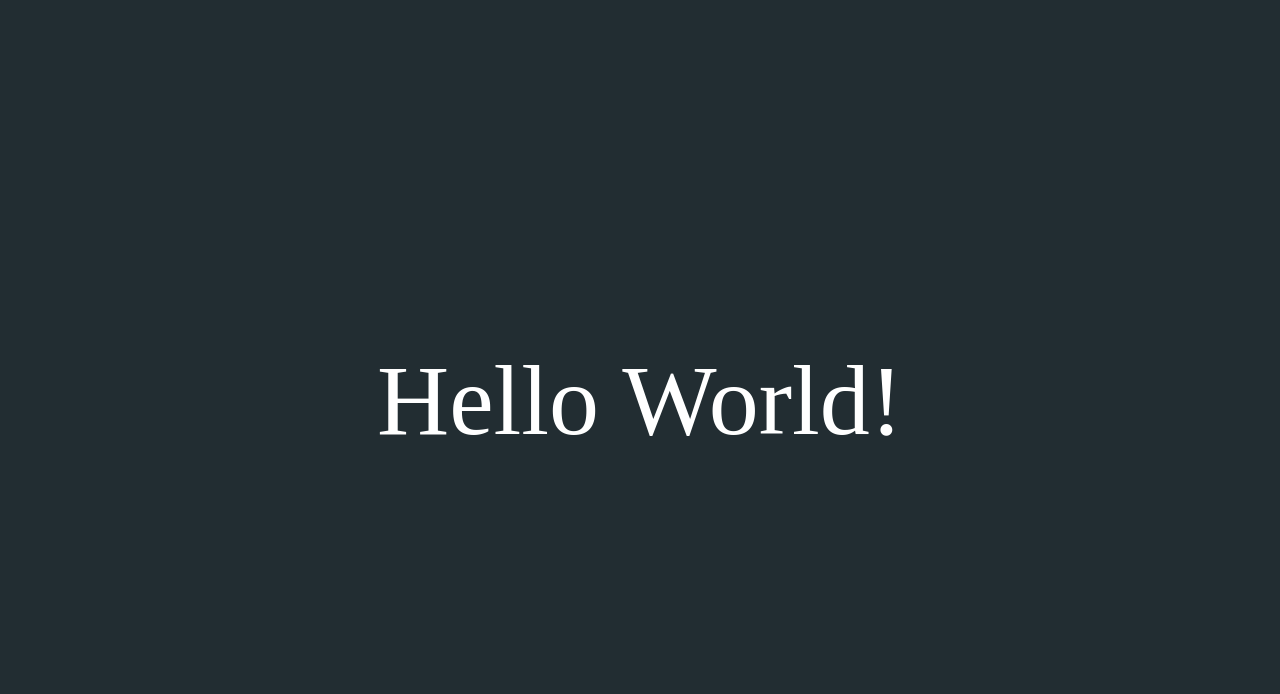
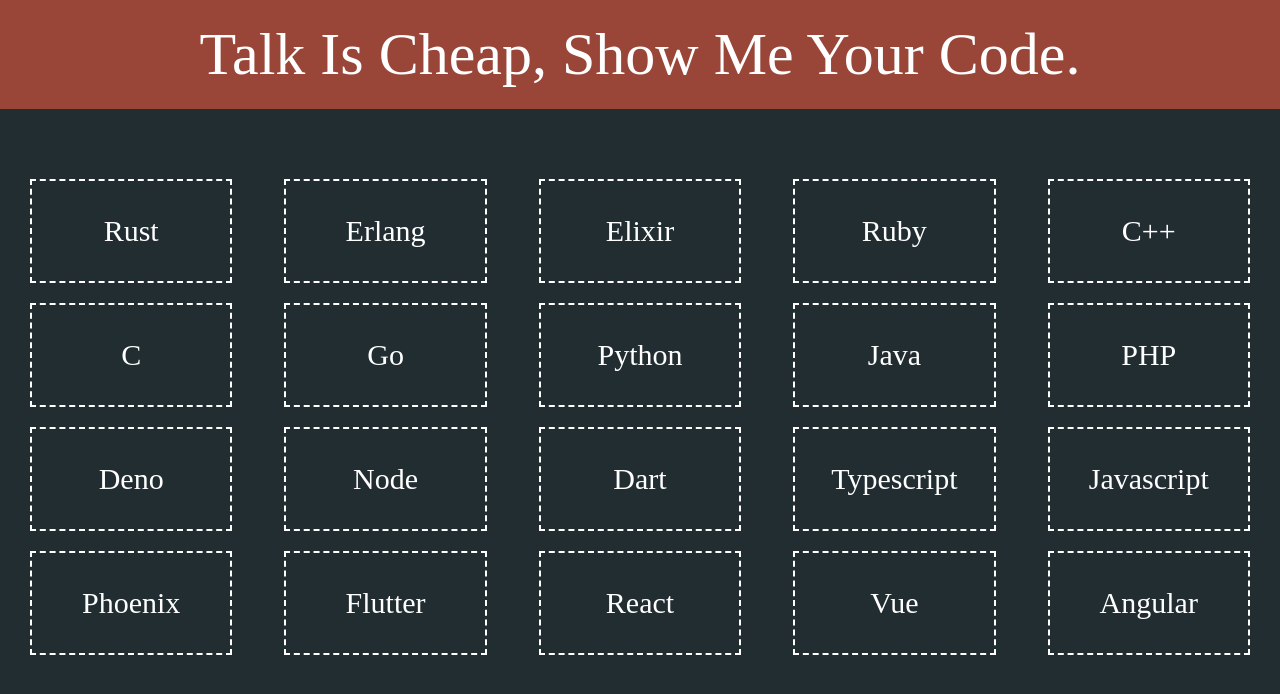
Before and after one commit to jaysonwu991/react-typescript-template, a React app: page / in a window 1280 px wide. Shown: the top 694 px of the page. Built offline with nearby package versions, Linux system fonts and the light colour scheme.

Commit message:
update first page

```diff
--- a/src/App.scss
+++ b/src/App.scss
@@ -5,11 +5,55 @@
 }
 
 #container {
-  display: flex;
-  justify-content: center;
-  align-items: center;
   height: 100vh;
   background-color: #222d32;
-  color: #fff;
-  font-size: 100px;
+
+  .information {
+    display: flex;
+    flex-direction: column;
+    justify-content: center;
+    align-items: center;
+    background-color: #994639;
+    color: #fff;
+
+    // .avatar {
+    //   flex: 1;
+    //   width: 80px;
+    //   height: 80px;
+    //   background-color: #ccc;
+    //   border-radius: 50%;
+    // }
+
+    .quote {
+      flex: 1;
+      margin: 20px;
+      font-size: 60px;
+    }
+  }
+
+  .languages {
+    display: flex;
+    flex-direction: row;
+    flex-wrap: wrap;
+    justify-content: space-between;
+    align-items: center;
+    margin: 60px 20px 20px;
+    font-size: 30px;
+    color: #fff;
+
+    .language-item {
+      flex: 0 0 16%;
+      margin: 10px;
+      height: 100px;
+      line-height: 100px;
+      text-align: center;
+      border: 2px dashed #fff;
+      border-radius: 4rpx;
+
+      &:hover {
+        background-color: #F75C2F;
+        font-size: 32px;
+      }
+    }
+  }
 }
--- a/src/App.tsx
+++ b/src/App.tsx
@@ -1,10 +1,38 @@
 import React from 'react'
-import Hello from './components/Hello'
 
 import './App.scss'
 
 const App = () => {
-  return <Hello />
+  return (
+    <div>
+      <div className='information'>
+        {/* <div className='avatar'></div> */}
+        <div className='quote'>Talk Is Cheap, Show Me Your Code.</div>
+      </div>
+      <div className='languages'>
+        <div className='language-item'>Rust</div>
+        <div className='language-item'>Erlang</div>
+        <div className='language-item'>Elixir</div>
+        <div className='language-item'>Ruby</div>
+        <div className='language-item'>C++</div>
+        <div className='language-item'>C</div>
+        <div className='language-item'>Go</div>
+        <div className='language-item'>Python</div>
+        <div className='language-item'>Java</div>
+        <div className='language-item'>PHP</div>
+        <div className='language-item'>Deno</div>
+        <div className='language-item'>Node</div>
+        <div className='language-item'>Dart</div>
+        <div className='language-item'>Typescript</div>
+        <div className='language-item'>Javascript</div>
+        <div className='language-item'>Phoenix</div>
+        <div className='language-item'>Flutter</div>
+        <div className='language-item'>React</div>
+        <div className='language-item'>Vue</div>
+        <div className='language-item'>Angular</div>
+      </div>
+    </div>
+  )
 }
 
 export default App
--- a/src/components/Hello.tsx
+++ /dev/null
@@ -1,7 +0,0 @@
-import React from 'react'
-
-const Hello = () => {
-  return <div>Hello World!</div>
-}
-
-export default Hello
```
